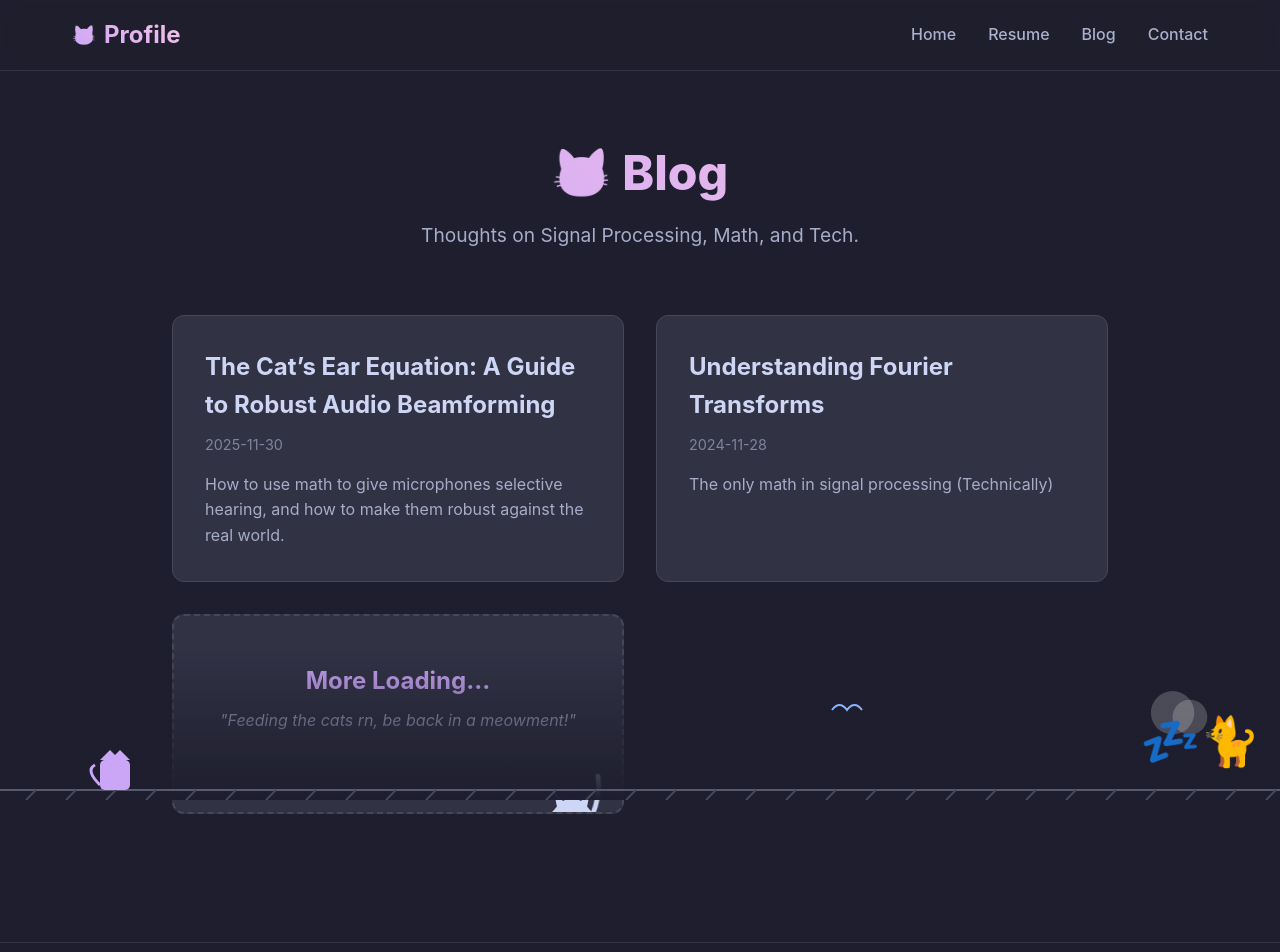
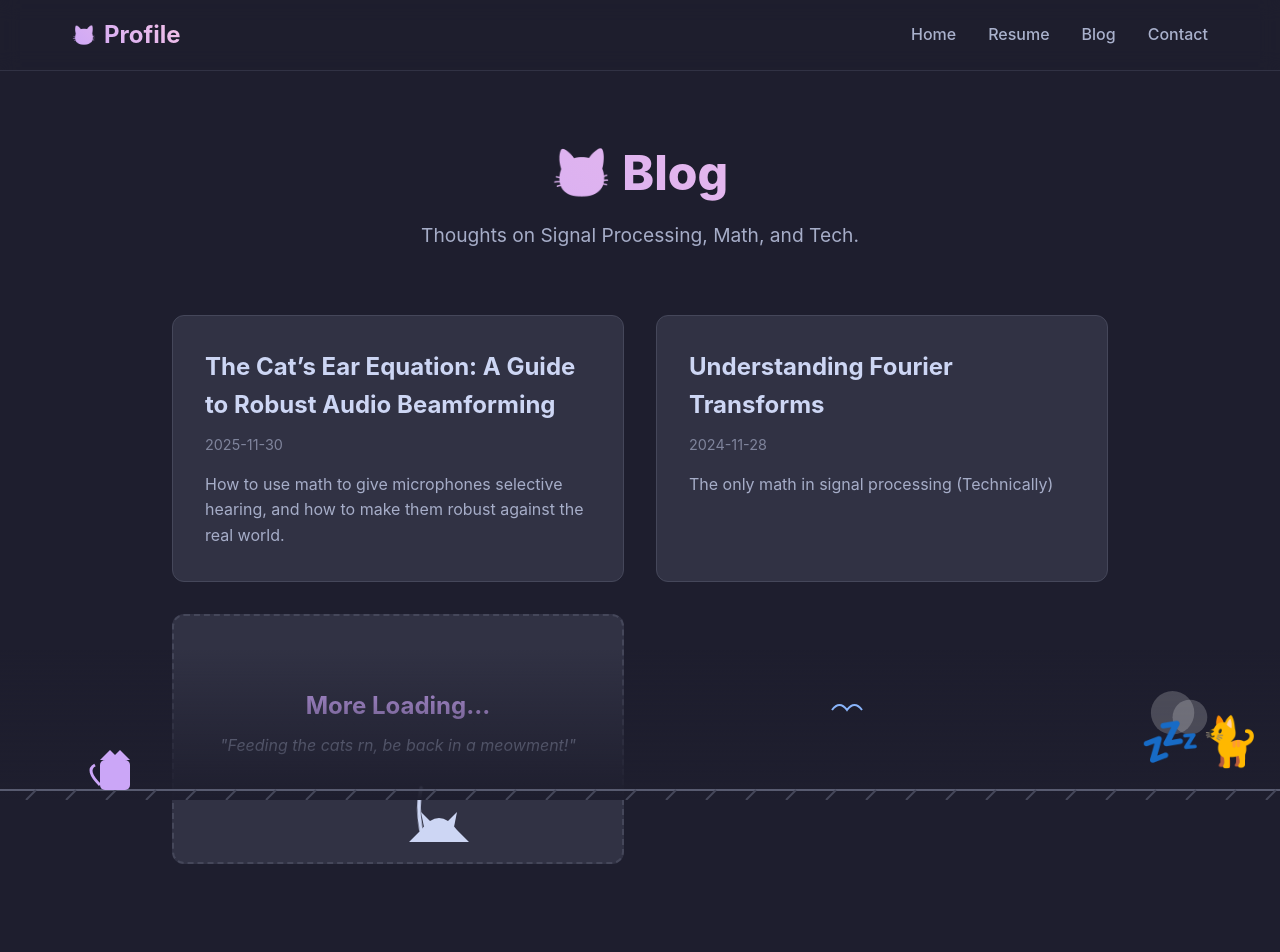
Before and after one commit to Senpai-sama06/blogweb, a Next.js app: page /blog in a window 1280 px wide. Shown: the top 952 px of the page. Built offline with nearby package versions, Linux system fonts and the light colour scheme.

Commit message:
Improve cat animation with random movement and smoother tail sway

```diff
--- a/src/components/ComingSoonCat/ComingSoonCat.js
+++ b/src/components/ComingSoonCat/ComingSoonCat.js
@@ -1,13 +1,84 @@
+'use client';
+
+import { useState, useEffect } from 'react';
 import styles from './ComingSoonCat.module.css';
 
 export default function ComingSoonCat() {
+    const [position, setPosition] = useState({ x: 10, y: 0 }); // Percentages
+    const [isFlipped, setIsFlipped] = useState(false);
+
+    useEffect(() => {
+        const moveCat = () => {
+            // Generate random positions
+            // x between 5% and 85%
+            // y between 0px and 20px (staying near bottom)
+            const newX = 5 + Math.random() * 80;
+            const newY = Math.random() * 10; // Slight vertical variation
+
+            // Flip if moving left
+            if (newX < position.x) {
+                setIsFlipped(false); // Original faces left-ish, so this might need tuning based on SVG
+            } else {
+                setIsFlipped(true);
+            }
+
+            setPosition({ x: newX, y: newY });
+        };
+
+        // Move every 3-6 seconds
+        const intervalTime = 3000 + Math.random() * 3000;
+        const interval = setInterval(moveCat, intervalTime);
+
+        // Initial move
+        moveCat();
+
+        return () => clearInterval(interval);
+    }, []); // Empty dependency array means this runs once on mount, but the closure sees initial 'position'.
+    // Actually, to check 'newX < position.x', we need position in deps or use functional updates.
+    // Simpler: just compare newX to oldX inside the setter or ref. Here, let's fix the logic below.
+
+    useEffect(() => {
+        let timeoutId;
+
+        const loop = () => {
+            const delay = 2000 + Math.random() * 4000; // 2-6 seconds wait
+
+            timeoutId = setTimeout(() => {
+                setPosition(prev => {
+                    const newX = 5 + Math.random() * 80;
+                    const newY = Math.random() * 20; // 0-20% from bottom
+
+                    // Determine direction based on *previous* position
+                    // The SVG faces Left by default (Tail is right, head is left-ish in code? Wait, path is M20 80... ears at 25, 75.. tail at 80... so Head is Left)
+                    // If moving Right (newX > prev.x), we need to flip it to face Right.
+                    // If moving Left (newX < prev.x), keep default.
+
+                    setIsFlipped(newX > prev.x);
+
+                    return { x: newX, y: newY };
+                });
+                loop(); // Schedule next move
+            }, delay);
+        };
+
+        loop();
+
+        return () => clearTimeout(timeoutId);
+    }, []);
+
     return (
         <div className={styles.card}>
             <h2 className={styles.title}>More Loading...</h2>
             <p className={styles.text}>"Feeding the cats rn, be back in a meowment!"</p>
 
-            {/* Playful Cat SVG */}
-            <div className={styles.catWrapper}>
+            <div
+                className={styles.catWrapper}
+                style={{
+                    left: `${position.x}%`,
+                    bottom: `${position.y}%`,
+                    transform: `scaleX(${isFlipped ? -1 : 1})`, // Flip horizontally
+                }}
+            >
                 <svg viewBox="0 0 100 100" className={styles.catSvg}>
                     {/* Body - Resting blob shape */}
                     <path
@@ -18,13 +89,13 @@ export default function ComingSoonCat() {
                     <path d="M25 75 L 20 50 L 40 70 Z" fill="var(--text)" />
                     <path d="M75 75 L 80 50 L 60 70 Z" fill="var(--text)" />
 
-                    {/* Tail - Wiggling */}
+                    {/* Tail - Smoother curve */}
                     <path
                         className={styles.tail}
-                        d="M80 80 Q 90 40 80 10"
+                        d="M80 80 Q 90 40 85 10"
                         fill="none"
                         stroke="var(--text)"
-                        strokeWidth="8"
+                        strokeWidth="6"
                         strokeLinecap="round"
                     />
                 </svg>
--- a/src/components/ComingSoonCat/ComingSoonCat.module.css
+++ b/src/components/ComingSoonCat/ComingSoonCat.module.css
@@ -1,6 +1,6 @@
 .card {
     background: var(--surface0);
-    border: 2px dashed var(--surface1); /* Dashed to show it's a placeholder */
+    border: 2px dashed var(--surface1);
     border-radius: 12px;
     padding: 2rem;
     display: flex;
@@ -10,7 +10,8 @@
     text-align: center;
     position: relative;
     overflow: hidden;
-    min-height: 200px;
+    min-height: 250px;
+    /* Increased height for movement space */
 }
 
 .title {
@@ -18,6 +19,8 @@
     font-weight: 700;
     margin-bottom: 0.5rem;
     color: var(--mauve);
+    z-index: 10;
+    /* Keep text above cat if it walks behind */
 }
 
 .text {
@@ -25,14 +28,16 @@
     color: var(--subtext0);
     margin-bottom: 2rem;
     font-style: italic;
+    z-index: 10;
 }
 
 .catWrapper {
     position: absolute;
-    bottom: -10px;
-    right: 20px;
     width: 60px;
     height: 60px;
+    transition: all 2s cubic-bezier(0.4, 0, 0.2, 1);
+    /* Smooth movement transition */
+    /* bottom and right/left set via inline styles */
 }
 
 .catSvg {
@@ -41,12 +46,17 @@
 }
 
 .tail {
-    transform-origin: bottom left;
-    animation: wiggle 2s ease-in-out infinite;
+    transform-origin: 80px 80px;
+    /* Pivot around the base of the tail */
+    animation: tail-sway 3s ease-in-out infinite alternate;
 }
 
-@keyframes wiggle {
-    0%, 100% { transform: rotate(0deg); }
-    25% { transform: rotate(-10deg); }
-    75% { transform: rotate(10deg); }
+@keyframes tail-sway {
+    0% {
+        transform: rotate(-5deg);
+    }
+
+    100% {
+        transform: rotate(15deg);
+    }
 }
```
